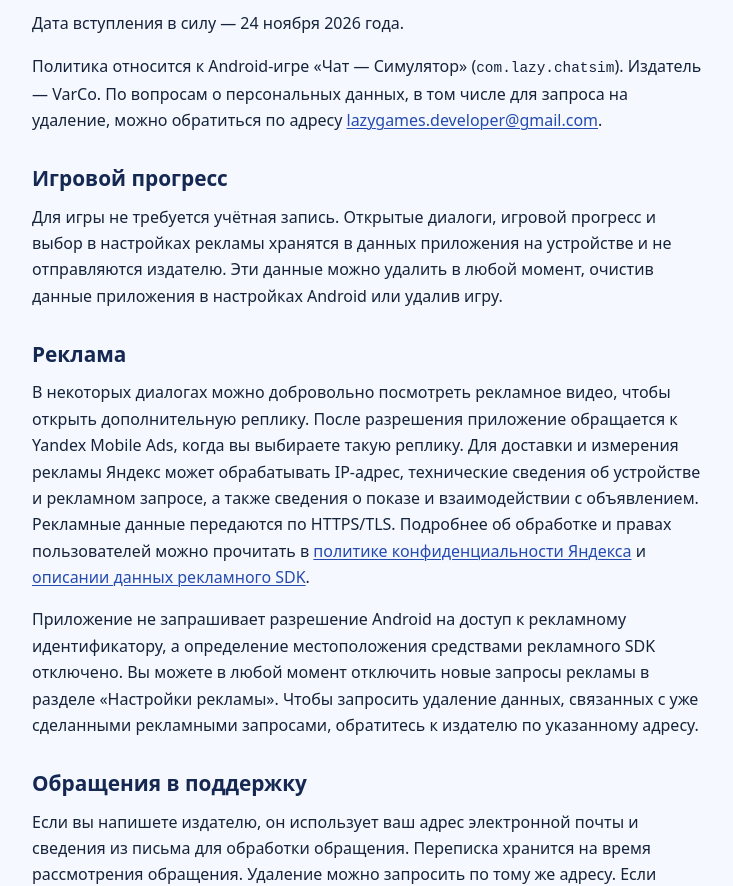
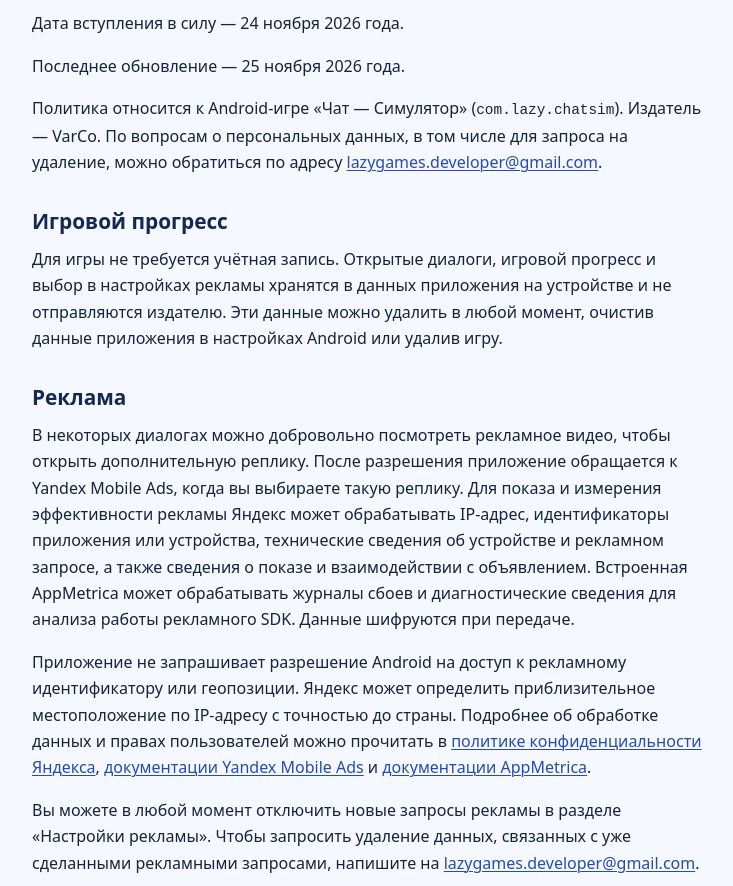
Before and after one commit to Varuzh29/chatsim-privacy, a plain HTML site: page index.html in a window 1280 px wide. Shown: the part 194-1080 px from the top of the page, without its empty margins (272-1005 px from the left). Drawn offline with Linux system fonts and the light colour scheme.

Commit message:
Clarify Android advertising data disclosure

```diff
--- a/index.html
+++ b/index.html
@@ -13,12 +13,15 @@
   <main>
     <h1>Политика конфиденциальности игры «Чат — Симулятор»</h1>
     <p>Дата вступления в силу — 24 ноября 2026 года.</p>
+    <p>Последнее обновление — 25 ноября 2026 года.</p>
     <p>Политика относится к Android-игре «Чат — Симулятор» (<code>com.lazy.chatsim</code>). Издатель — VarCo. По вопросам о персональных данных, в том числе для запроса на удаление, можно обратиться по адресу <a href="mailto:lazygames.developer@gmail.com">lazygames.developer@gmail.com</a>.</p>
     <h2>Игровой прогресс</h2>
     <p>Для игры не требуется учётная запись. Открытые диалоги, игровой прогресс и выбор в настройках рекламы хранятся в данных приложения на устройстве и не отправляются издателю. Эти данные можно удалить в любой момент, очистив данные приложения в настройках Android или удалив игру.</p>
     <h2>Реклама</h2>
-    <p>В некоторых диалогах можно добровольно посмотреть рекламное видео, чтобы открыть дополнительную реплику. После разрешения приложение обращается к Yandex Mobile Ads, когда вы выбираете такую реплику. Для доставки и измерения рекламы Яндекс может обрабатывать IP-адрес, технические сведения об устройстве и рекламном запросе, а также сведения о показе и взаимодействии с объявлением. Рекламные данные передаются по HTTPS/TLS. Подробнее об обработке и правах пользователей можно прочитать в <a href="https://yandex.ru/legal/confidential/">политике конфиденциальности Яндекса</a> и <a href="https://ads.yandex.com/helpcenter/ru/dev/android/app-privacy-android">описании данных рекламного SDK</a>.</p>
-    <p>Приложение не запрашивает разрешение Android на доступ к рекламному идентификатору, а определение местоположения средствами рекламного SDK отключено. Вы можете в любой момент отключить новые запросы рекламы в разделе «Настройки рекламы». Чтобы запросить удаление данных, связанных с уже сделанными рекламными запросами, обратитесь к издателю по указанному адресу.</p>
+    <p>В некоторых диалогах можно добровольно посмотреть рекламное видео, чтобы открыть дополнительную реплику. После разрешения приложение обращается к Yandex Mobile Ads, когда вы выбираете такую реплику. Для показа и измерения эффективности рекламы Яндекс может обрабатывать IP-адрес, идентификаторы приложения или устройства, технические сведения об устройстве и рекламном запросе, а также сведения о показе и взаимодействии с объявлением. Встроенная AppMetrica может обрабатывать журналы сбоев и диагностические сведения для анализа работы рекламного SDK. Данные шифруются при передаче.</p>
+    <p>Приложение не запрашивает разрешение Android на доступ к рекламному идентификатору или геопозиции. Яндекс может определить приблизительное местоположение по IP-адресу с точностью до страны. Подробнее об обработке данных и правах пользователей можно прочитать в <a href="https://yandex.ru/legal/confidential/">политике конфиденциальности Яндекса</a>, <a href="https://ads.yandex.com/helpcenter/ru/dev/android/app-privacy-android">документации Yandex Mobile Ads</a> и <a href="https://appmetrica.yandex.ru/docs/ru/data-security/google-data-safety">документации AppMetrica</a>.</p>
+    <p>Вы можете в любой момент отключить новые запросы рекламы в разделе «Настройки рекламы». Чтобы запросить удаление данных, связанных с уже сделанными рекламными запросами, напишите на <a href="mailto:lazygames.developer@gmail.com">lazygames.developer@gmail.com</a>.</p>
+
     <h2>Обращения в поддержку</h2>
     <p>Если вы напишете издателю, он использует ваш адрес электронной почты и сведения из письма для обработки обращения. Переписка хранится на время рассмотрения обращения. Удаление можно запросить по тому же адресу. Если закон требует сохранить отдельные сведения, они хранятся в течение установленного им срока.</p>
   </main>
```
